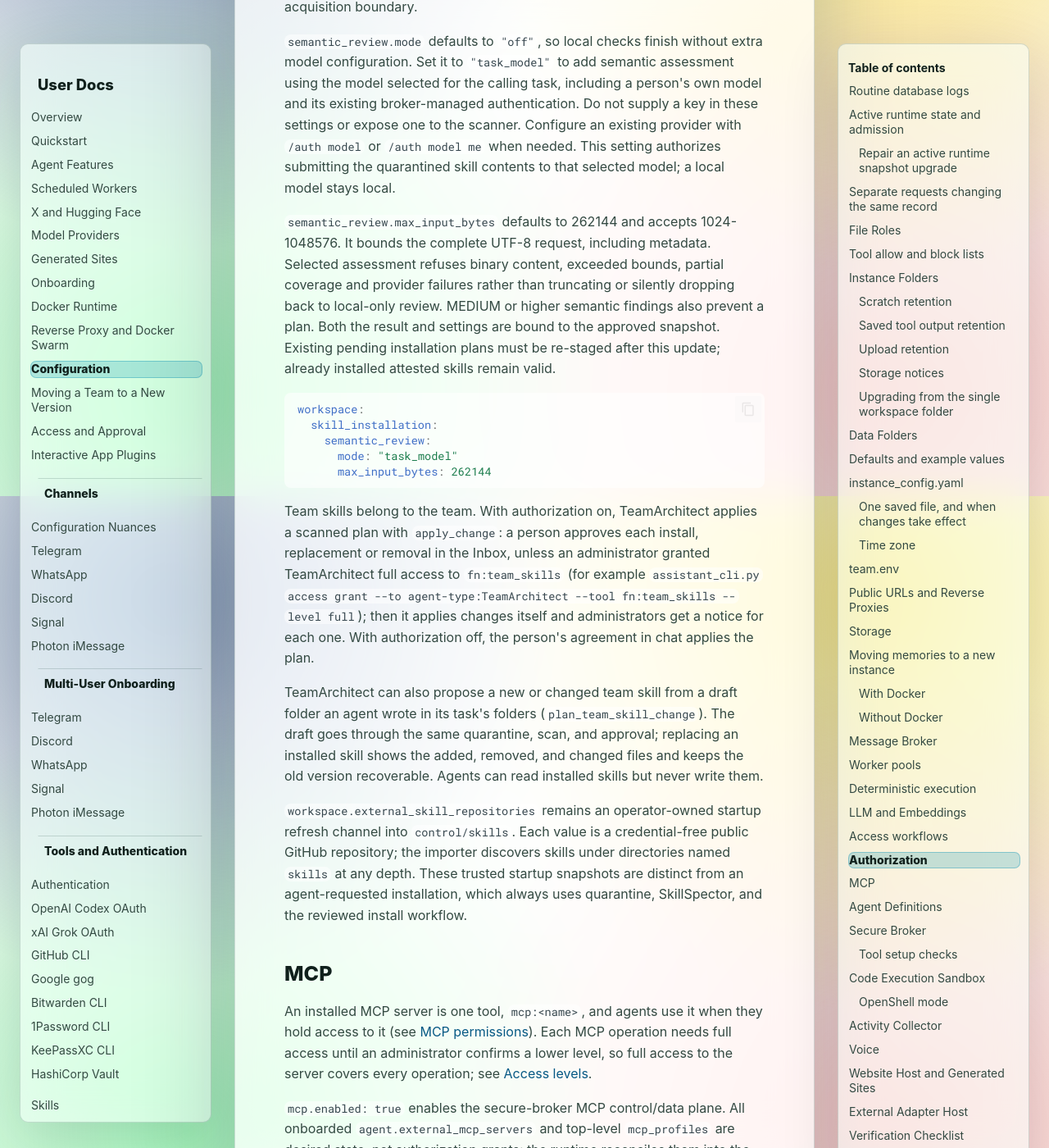
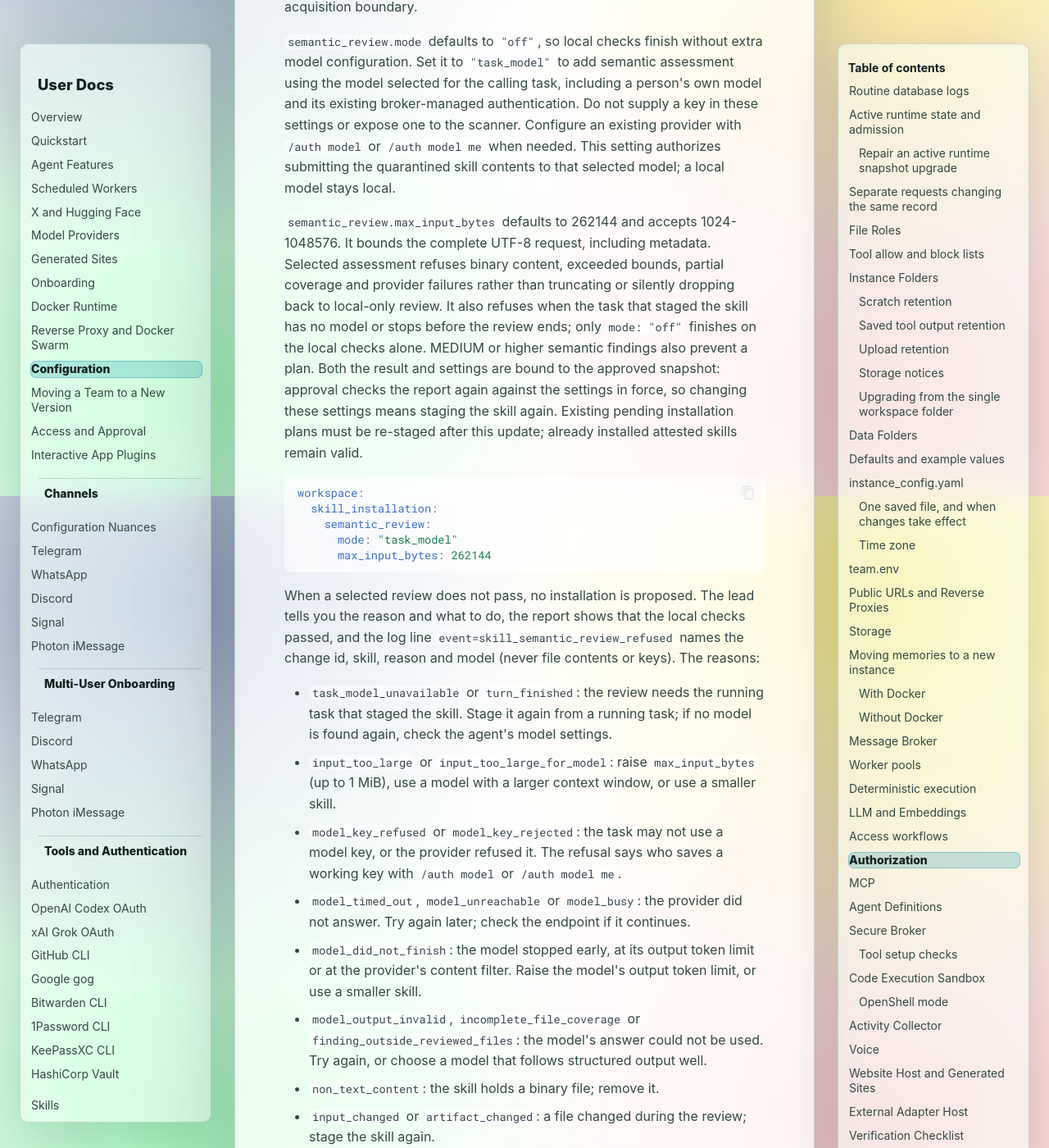
Before and after one commit to enzimo/universal-agents, an MkDocs documentation site: the page built from user_docs_source/configuration.md, in a window 1280 px wide and 1400 px high, scrolled down 26395 px. Shown: the whole window at 82% size. Built offline with MkDocs 1.6.1 and Material for MkDocs 9.7.7, drawn with Linux system fonts in a browser that asks for light colours; some of the changed text lies outside the part shown.

Commit message:
Document the fail-closed skill review, its reasons and the stash rule
The architecture doc says why the review runs on the staging turn's own
event loop and that staging and apply share one settings-bound check. The
configuration guide lists every refusal reason with its fix; the features
page and the bundled operations skill tell the lead to relay them. AGENTS.md
gains the rule that git stashes are shared by every worktree.

Co-Authored-By: Claude Opus 5.5 <noreply@anthropic.com>

````diff
--- a/user_docs_source/configuration.md
+++ b/user_docs_source/configuration.md
@@ -1092,10 +1092,14 @@ the quarantined skill contents to that selected model; a local model stays local
 `semantic_review.max_input_bytes` defaults to 262144 and accepts 1024-1048576.
 It bounds the complete UTF-8 request, including metadata. Selected assessment
 refuses binary content, exceeded bounds, partial coverage and provider failures
-rather than truncating or silently dropping back to local-only review. MEDIUM
+rather than truncating or silently dropping back to local-only review. It also
+refuses when the task that staged the skill has no model or stops before the
+review ends; only `mode: "off"` finishes on the local checks alone. MEDIUM
 or higher semantic findings also prevent a plan. Both the result and settings
-are bound to the approved snapshot. Existing pending installation plans must
-be re-staged after this update; already installed attested skills remain valid.
+are bound to the approved snapshot: approval checks the report again against
+the settings in force, so changing these settings means staging the skill
+again. Existing pending installation plans must be re-staged after this
+update; already installed attested skills remain valid.
 
 ```yaml
 workspace:
@@ -1104,6 +1108,35 @@ workspace:
       mode: "task_model"
       max_input_bytes: 262144
 ```
+
+When a selected review does not pass, no installation is proposed. The lead
+tells you the reason and what to do, the report shows that the local checks
+passed, and the log line `event=skill_semantic_review_refused` names the
+change id, skill, reason and model (never file contents or keys). The reasons:
+
+- `task_model_unavailable` or `turn_finished`: the review needs the running
+  task that staged the skill. Stage it again from a running task; if no model
+  is found again, check the agent's model settings.
+- `input_too_large` or `input_too_large_for_model`: raise `max_input_bytes`
+  (up to 1 MiB), use a model with a larger context window, or use a smaller
+  skill.
+- `model_key_refused` or `model_key_rejected`: the task may not use a model
+  key, or the provider refused it. The refusal says who saves a working key
+  with `/auth model` or `/auth model me`.
+- `model_timed_out`, `model_unreachable` or `model_busy`: the provider did not
+  answer. Try again later; check the endpoint if it continues.
+- `model_did_not_finish`: the model stopped early, at its output token limit
+  or at the provider's content filter. Raise the model's output token limit,
+  or use a smaller skill.
+- `model_output_invalid`, `incomplete_file_coverage` or
+  `finding_outside_reviewed_files`: the model's answer could not be used. Try
+  again, or choose a model that follows structured output well.
+- `non_text_content`: the skill holds a binary file; remove it.
+- `input_changed` or `artifact_changed`: a file changed during the review;
+  stage the skill again.
+- `findings`: the model found a MEDIUM or higher risk, so the skill cannot be
+  installed as it is.
+- `model_call_failed`: any other failure; the log names the error type.
 
 Team skills belong to the team. With authorization on, TeamArchitect applies
 a scanned plan with `apply_change`: a person approves each install, replacement
````
Also changed, not shown: AGENTS.md (+4 -1 lines), README_ARCHITECTURE.md (+22 -5 lines), custom_agents/skill_templates/runtime-operations-workflows/SKILL.md (+5 -0 lines), user_docs_source/features.md (+4 -1 lines).
